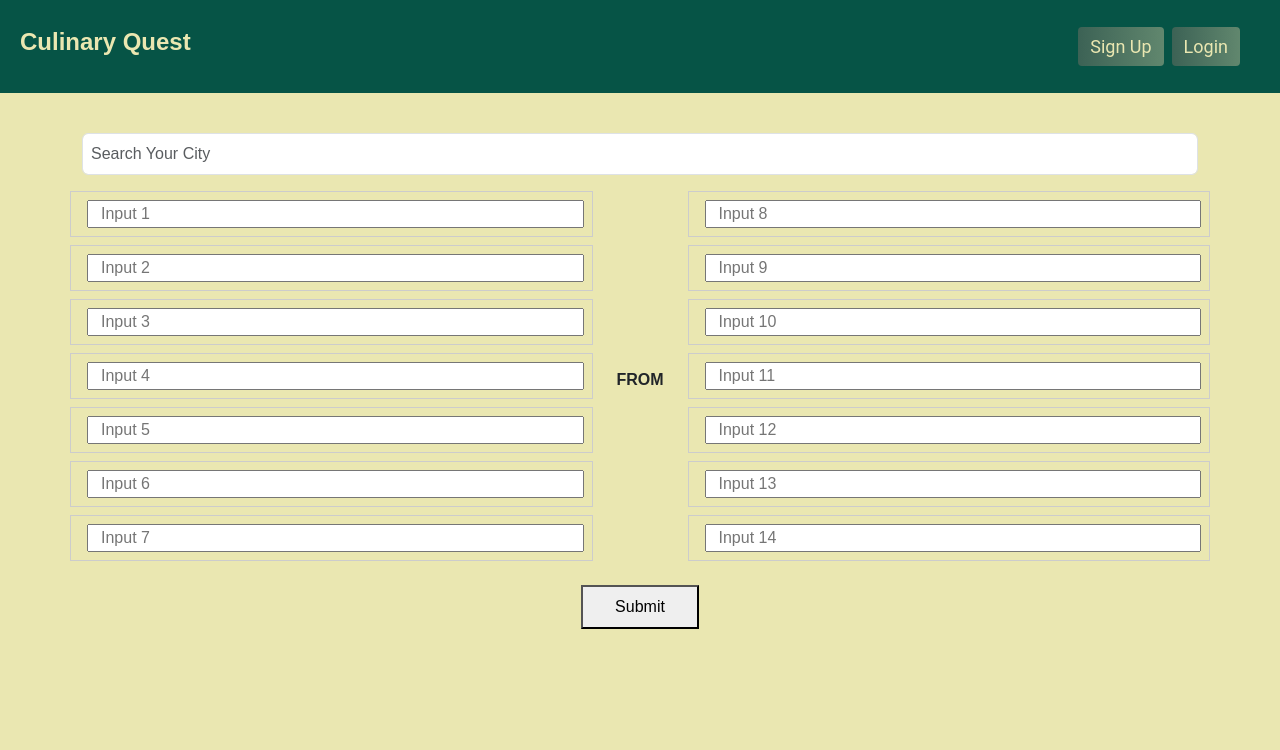
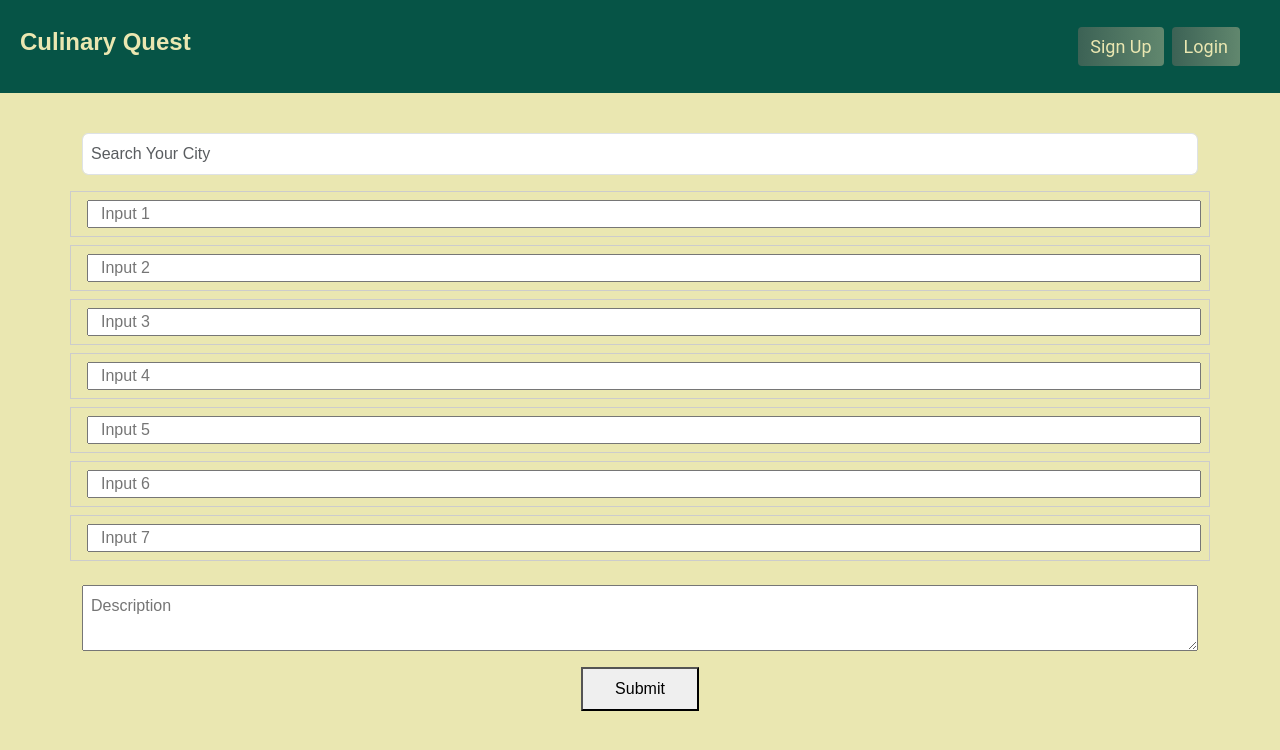
Before and after one commit to Schtitle24/Culinary-Quest, a React (Vite) app in the folder client/: page /StartQuest in a window 1280 px wide. Shown: the top 750 px of the page. Built offline with nearby package versions, Linux system fonts and the light colour scheme.

Commit message:
new start quest page

```diff
--- a/client/src/pages/StartQuest.jsx
+++ b/client/src/pages/StartQuest.jsx
@@ -1,7 +1,6 @@
-
 import React, { useState } from 'react';
-// import { useHistory } from 'react-router-dom';
 import styled from 'styled-components';
+import { useLocation } from 'react-router-dom';
 // Styled components
 const CenteredContainer = styled.div`
   display: flex;
@@ -35,11 +34,10 @@ const InputField = styled.input`
   flex: 1;
   margin-left: 0.5rem;
 `;
-const Separator = styled.div`
- display: flex;
- align-items: center;
- justify-content: center;
- font-weight: bold;
+const DescriptionInput = styled.textarea`
+  width: 100%;
+  margin-top: 1rem;
+  padding: 0.5rem;
 `;
 const SubmitButton = styled.button`
   margin-top: 1rem;
@@ -48,26 +46,26 @@ const SubmitButton = styled.button`
 const StartQuest = () => {
   const [formData, setFormData] = useState({
     search: '',
-   inputs1: Array.from({ length: 7 }).fill(''),
-   inputs2: Array.from({ length: 7 }).fill(''),
+    inputs: Array.from({ length: 7 }).fill(''),
+    description: ''
   });
-//  const history = useHistory();
- const handleInputChange = (e, index, column) => {
-   const newFormData = { ...formData };
-   if (column === 1) {
-     newFormData.inputs1[index] = e.target.value;
-   } else {
-     newFormData.inputs2[index] = e.target.value;
-   }
-   setFormData(newFormData);
+  const history = useLocation();
+  const handleInputChange = (e, index) => {
+    const newInputs = [...formData.inputs];
+    newInputs[index] = e.target.value;
+    setFormData({ ...formData, inputs: newInputs });
+  };
+  const handleDescriptionChange = (e) => {
+    setFormData({ ...formData, description: e.target.value });
   };
   const handleSubmit = () => {
     const card = {
       search: formData.search,
-     inputs1: formData.inputs1,
-     inputs2: formData.inputs2,
+      inputs: formData.inputs,
+      description: formData.description
     };
-   history.push('/otherpage', { card });
+    console.log(card);
+    window.location.assign("/SingleQuest");
   };
   return (
     <CenteredContainer>
@@ -81,35 +79,25 @@ const StartQuest = () => {
             onChange={(e) => setFormData({ ...formData, search: e.target.value })}
           />
         </CenteredInputContainer>
-       <div className="row">
         <Column className="col">
-           {formData.inputs1.map((input, index) => (
+          {formData.inputs.map((input, index) => (
             <Row className="row" key={index}>
               <InputField
                 type="text"
                 placeholder={`Input ${index + 1}`}
                 value={input}
-                 onChange={(e) => handleInputChange(e, index, 1)}
+                onChange={(e) => handleInputChange(e, index)}
               />
             </Row>
           ))}
+          <CenteredInputContainer>
+            <DescriptionInput
+              placeholder="Description"
+              value={formData.description}
+              onChange={handleDescriptionChange}
+            />
+          </CenteredInputContainer>
         </Column>
-         <Separator className="col-1">
-           <strong>FROM</strong>
-         </Separator>
-         <Column className="col">
-           {formData.inputs2.map((input, index) => (
-             <Row className="row" key={index}>
-               <InputField
-                 type="text"
-                 placeholder={`Input ${index + 8}`}
-                 value={input}
-                 onChange={(e) => handleInputChange(e, index, 2)}
-               />
-             </Row>
-           ))}
-         </Column>
-       </div>
         <CenteredInputContainer>
           <SubmitButton type="submit" onClick={handleSubmit}>Submit</SubmitButton>
         </CenteredInputContainer>
@@ -117,5 +105,4 @@ const StartQuest = () => {
     </CenteredContainer>
   );
 };
-
 export default StartQuest;
```
Lines whose indentation alone changed are shown as unchanged.
